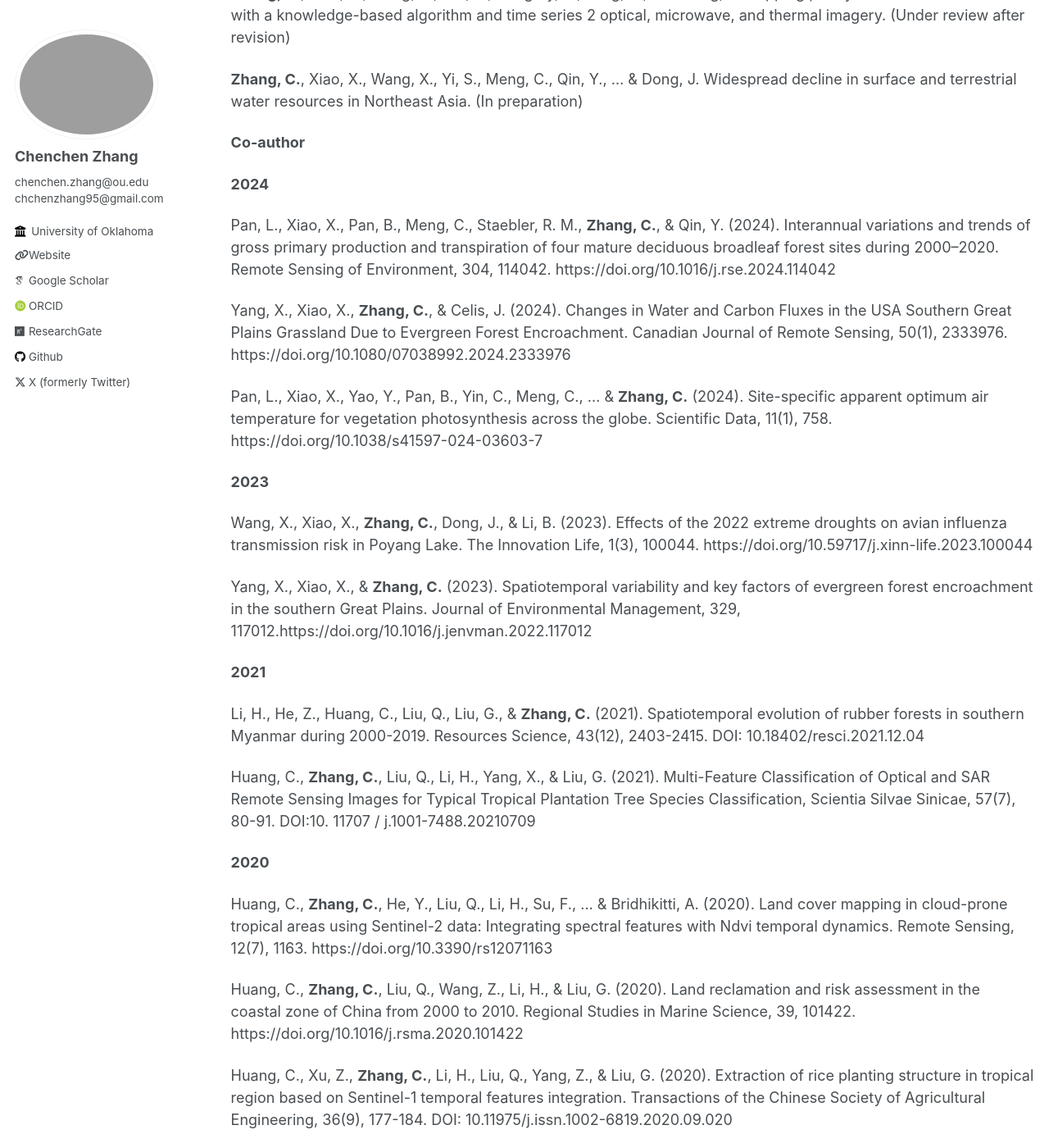
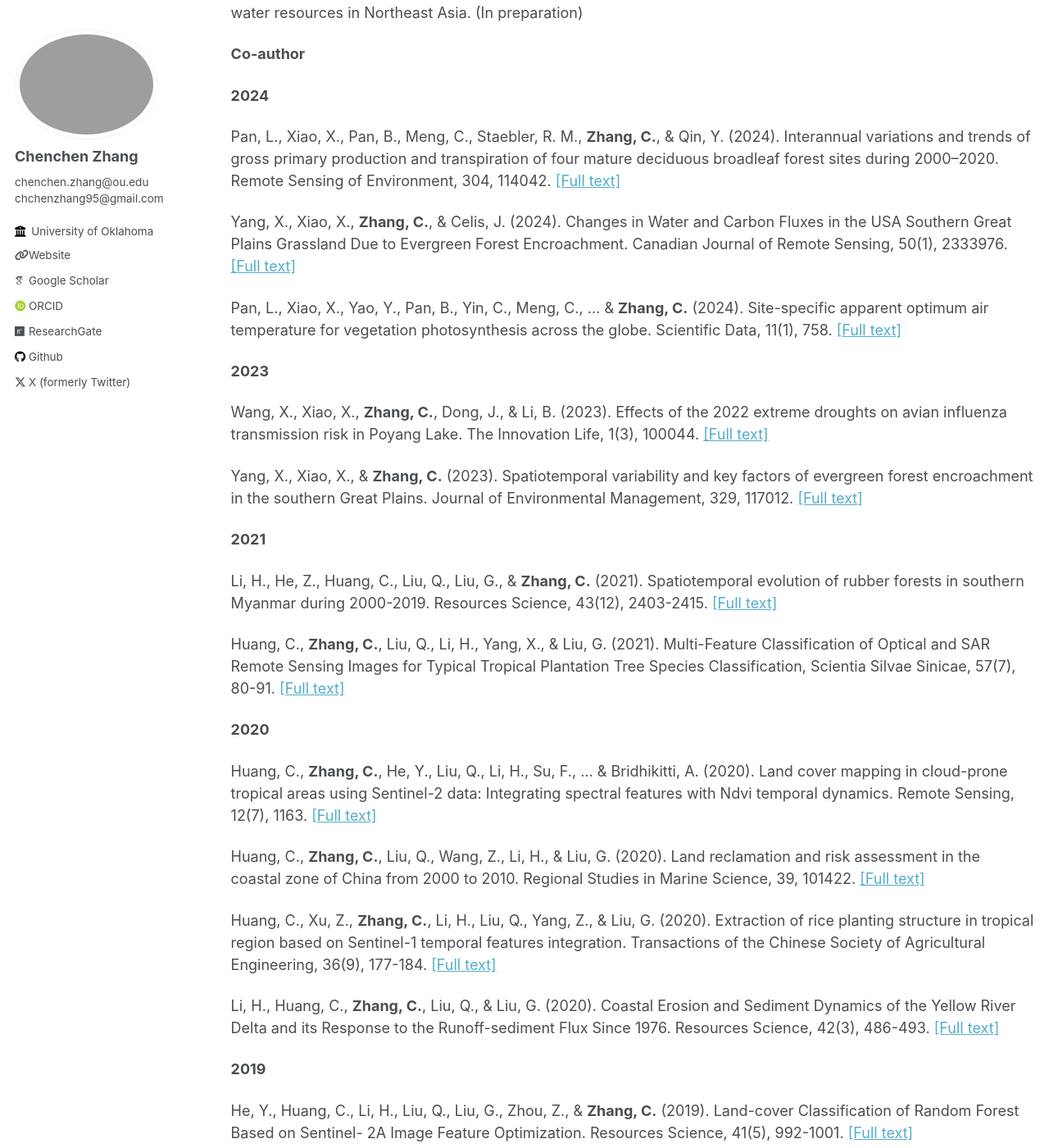
Before and after one commit to rszcc/rszcc.github.io, a Jekyll site: the page built from _pages/cv.md, in a window 1280 px wide and 1400 px high, scrolled down 2223 px. Shown: the whole window at 82% size. Built offline with Jekyll 4.4.1, drawn with Linux system fonts in a browser that asks for light colours; some web fonts are replaced; some of the changed text lies outside the part shown.

Commit message:
Update cv.md

```diff
--- a/_pages/cv.md
+++ b/_pages/cv.md
@@ -1,6 +1,6 @@
 ---
 layout: archive
-title: "CV"
+title: "Full CV download [here]()"
 permalink: /cv/
 author_profile: true
 redirect_from:
@@ -42,25 +42,25 @@ Peer-Reviewed Journal Articles ([Google Scholar](https://scholar.google.com/cita
 
 **2024**
 
-**Zhang, C.**, Xiao, X., Wang, X., Qin, Y., Doughty, R., Yang, X., ... & Dong, J. (2024). Mapping wetlands in Northeast China by using knowledge-based algorithms and microwave (PALSAR-2, Sentinel-1), optical (Sentinel-2, Landsat), and thermal (MODIS) images. Journal of Environmental Management, 349, 119618. https://doi.org/10.1016/j.jenvman.2023.119618
+**Zhang, C.**, Xiao, X., Wang, X., Qin, Y., Doughty, R., Yang, X., ... & Dong, J. (2024). Mapping wetlands in Northeast China by using knowledge-based algorithms and microwave (PALSAR-2, Sentinel-1), optical (Sentinel-2, Landsat), and thermal (MODIS) images. Journal of Environmental Management, 349, 119618. [[Full text]](https://doi.org/10.1016/j.jenvman.2023.119618)
 
 **2023**
 
-**Zhang, C.**, Xiao, X., Zhao, L., Qin, Y., Doughty, R., Wang, X., ... & Yang, X. (2023). Mapping Eucalyptus plantation in Guangxi, China by using knowledge-based algorithms and PALSAR-2, Sentinel-2, and Landsat images in 2020. International Journal of Applied Earth Observation and Geoinformation, 120, 103348. https://doi.org/10.1016/j.jag.2023.103348
+**Zhang, C.**, Xiao, X., Zhao, L., Qin, Y., Doughty, R., Wang, X., ... & Yang, X. (2023). Mapping Eucalyptus plantation in Guangxi, China by using knowledge-based algorithms and PALSAR-2, Sentinel-2, and Landsat images in 2020. International Journal of Applied Earth Observation and Geoinformation, 120, 103348. [[Full text]](https://doi.org/10.1016/j.jag.2023.103348)
 
-Huang, C., **Zhang, C.<sup>1</sup>** (2023). Time‐series remote sensing of rice paddy expansion in the Yellow River Delta: Towards sustainable ecological conservation in the context of water scarcity. Remote Sensing in Ecology and Conservation, 9(4), 454-468. https://doi.org/10.1002/rse2.320
+Huang, C., **Zhang, C.<sup>1</sup>** (2023). Time‐series remote sensing of rice paddy expansion in the Yellow River Delta: Towards sustainable ecological conservation in the context of water scarcity. Remote Sensing in Ecology and Conservation, 9(4), 454-468. [[Full text]](https://doi.org/10.1002/rse2.320)
 
 **2022**
 
-Huang, C., **Zhang, C.<sup>1</sup>** (2022). Characterizing urban growth in Vientiane from 2000 to 2019 using time-series optical and SAR-based estimates of urban land. International Journal of Applied Earth Observation and Geoinformation, 109, 102798. https://doi.org/10.1016/j.jag.2022.102798
+Huang, C., **Zhang, C.<sup>1</sup>** (2022). Characterizing urban growth in Vientiane from 2000 to 2019 using time-series optical and SAR-based estimates of urban land. International Journal of Applied Earth Observation and Geoinformation, 109, 102798. [[Full text]](https://doi.org/10.1016/j.jag.2022.102798)
 
-Huang, C., **Zhang, C.<sup>1</sup>**, Li, H. (2022). Assessment of the impact of rubber plantation expansion on regional carbon storage based on time series remote sensing and the invest model. Remote Sensing, 14(24), 6234. https://doi.org/10.3390/rs14246234
+Huang, C., **Zhang, C.<sup>1</sup>**, Li, H. (2022). Assessment of the impact of rubber plantation expansion on regional carbon storage based on time series remote sensing and the invest model. Remote Sensing, 14(24), 6234. [[Full text]](https://doi.org/10.3390/rs14246234)
 
 **2020**
 
-**Zhang, C.**, Huang, C., Li, H., Liu, Q., Li, J., Bridhikitti, A., & Liu, G. (2020). Effect of textural features in remote sensed data on rubber plantation extraction at different levels of spatial resolution. Forests, 11(4), 399. https://doi.org/10.3390/f11040399
+**Zhang, C.**, Huang, C., Li, H., Liu, Q., Li, J., Bridhikitti, A., & Liu, G. (2020). Effect of textural features in remote sensed data on rubber plantation extraction at different levels of spatial resolution. Forests, 11(4), 399. [[Full text]](https://doi.org/10.3390/f11040399)
 
-**Zhang, C.**, Huang, C., He, Y., Liu, Q., Li, H., Wu, C., &Liu, G. (2020). An analysis of the space-time patterns of precipitation-shallow groundwater depth interactions in the Yellow River Delta. Hydrogeology & Engineering Geology, 47(5), 21-30. DOI: 10.16030/j.cnki.issn.1000-3665.202002033
+**Zhang, C.**, Huang, C., He, Y., Liu, Q., Li, H., Wu, C., &Liu, G. (2020). An analysis of the space-time patterns of precipitation-shallow groundwater depth interactions in the Yellow River Delta. Hydrogeology & Engineering Geology, 47(5), 21-30. [[Full text]](https://www.swdzgcdz.com/en/article/doi/10.16030/j.cnki.issn.1000-3665.202002033)
 
 **Under Review and In Preparation**
 
@@ -74,38 +74,38 @@ Huang, C., **Zhang, C.<sup>1</sup>**, Li, H. (2022). Assessment of the impact of
 
 **2024**
 
-Pan, L., Xiao, X., Pan, B., Meng, C., Staebler, R. M., **Zhang, C.**, & Qin, Y. (2024). Interannual variations and trends of gross primary production and transpiration of four mature deciduous broadleaf forest sites during 2000–2020. Remote Sensing of Environment, 304, 114042. https://doi.org/10.1016/j.rse.2024.114042
+Pan, L., Xiao, X., Pan, B., Meng, C., Staebler, R. M., **Zhang, C.**, & Qin, Y. (2024). Interannual variations and trends of gross primary production and transpiration of four mature deciduous broadleaf forest sites during 2000–2020. Remote Sensing of Environment, 304, 114042. [[Full text]](https://doi.org/10.1016/j.rse.2024.114042)
 
-Yang, X., Xiao, X., **Zhang, C.**, & Celis, J. (2024). Changes in Water and Carbon Fluxes in the USA Southern Great Plains Grassland Due to Evergreen Forest Encroachment. Canadian Journal of Remote Sensing, 50(1), 2333976. https://doi.org/10.1080/07038992.2024.2333976
+Yang, X., Xiao, X., **Zhang, C.**, & Celis, J. (2024). Changes in Water and Carbon Fluxes in the USA Southern Great Plains Grassland Due to Evergreen Forest Encroachment. Canadian Journal of Remote Sensing, 50(1), 2333976. [[Full text]](https://doi.org/10.1080/07038992.2024.2333976)
 
 
-Pan, L., Xiao, X., Yao, Y., Pan, B., Yin, C., Meng, C., ... & **Zhang, C.** (2024). Site-specific apparent optimum air temperature for vegetation photosynthesis across the globe. Scientific Data, 11(1), 758. https://doi.org/10.1038/s41597-024-03603-7
+Pan, L., Xiao, X., Yao, Y., Pan, B., Yin, C., Meng, C., ... & **Zhang, C.** (2024). Site-specific apparent optimum air temperature for vegetation photosynthesis across the globe. Scientific Data, 11(1), 758. [[Full text]](https://doi.org/10.1038/s41597-024-03603-7)
 
 **2023**
 
-Wang, X., Xiao, X., **Zhang, C.**, Dong, J., & Li, B. (2023). Effects of the 2022 extreme droughts on avian influenza transmission risk in Poyang Lake. The Innovation Life, 1(3), 100044. https://doi.org/10.59717/j.xinn-life.2023.100044
+Wang, X., Xiao, X., **Zhang, C.**, Dong, J., & Li, B. (2023). Effects of the 2022 extreme droughts on avian influenza transmission risk in Poyang Lake. The Innovation Life, 1(3), 100044. [[Full text]](https://doi.org/10.59717/j.xinn-life.2023.100044)
 
-Yang, X., Xiao, X., & **Zhang, C.** (2023). Spatiotemporal variability and key factors of evergreen forest encroachment in the southern Great Plains. Journal of Environmental Management, 329, 117012.https://doi.org/10.1016/j.jenvman.2022.117012
+Yang, X., Xiao, X., & **Zhang, C.** (2023). Spatiotemporal variability and key factors of evergreen forest encroachment in the southern Great Plains. Journal of Environmental Management, 329, 117012. [[Full text]](https://doi.org/10.1016/j.jenvman.2022.117012)
 
 **2021**
 
-Li, H., He, Z., Huang, C., Liu, Q., Liu, G., & **Zhang, C.** (2021). Spatiotemporal evolution of rubber forests in southern Myanmar during 2000-2019. Resources Science, 43(12), 2403-2415. DOI: 10.18402/resci.2021.12.04
+Li, H., He, Z., Huang, C., Liu, Q., Liu, G., & **Zhang, C.** (2021). Spatiotemporal evolution of rubber forests in southern Myanmar during 2000-2019. Resources Science, 43(12), 2403-2415. [[Full text]](https://www.resci.cn/EN/10.18402/resci.2021.12.04)
 
-Huang, C., **Zhang, C.**, Liu, Q., Li, H., Yang, X., & Liu, G. (2021). Multi-Feature Classification of Optical and SAR Remote Sensing Images for Typical Tropical Plantation Tree Species Classification, Scientia Silvae Sinicae, 57(7), 80-91. DOI:10. 11707 / j.1001-7488.20210709
+Huang, C., **Zhang, C.**, Liu, Q., Li, H., Yang, X., & Liu, G. (2021). Multi-Feature Classification of Optical and SAR Remote Sensing Images for Typical Tropical Plantation Tree Species Classification, Scientia Silvae Sinicae, 57(7), 80-91. [[Full text]](http://www.linyekexue.net/EN/10.11707/j.1001-7488.20210709)
 
 **2020**
 
-Huang, C., **Zhang, C.**, He, Y., Liu, Q., Li, H., Su, F., ... & Bridhikitti, A. (2020). Land cover mapping in cloud-prone tropical areas using Sentinel-2 data: Integrating spectral features with Ndvi temporal dynamics. Remote Sensing, 12(7), 1163. https://doi.org/10.3390/rs12071163
+Huang, C., **Zhang, C.**, He, Y., Liu, Q., Li, H., Su, F., ... & Bridhikitti, A. (2020). Land cover mapping in cloud-prone tropical areas using Sentinel-2 data: Integrating spectral features with Ndvi temporal dynamics. Remote Sensing, 12(7), 1163. [[Full text]](https://doi.org/10.3390/rs12071163)
 
-Huang, C., **Zhang, C.**, Liu, Q., Wang, Z., Li, H., & Liu, G. (2020). Land reclamation and risk assessment in the coastal zone of China from 2000 to 2010. Regional Studies in Marine Science, 39, 101422. https://doi.org/10.1016/j.rsma.2020.101422
+Huang, C., **Zhang, C.**, Liu, Q., Wang, Z., Li, H., & Liu, G. (2020). Land reclamation and risk assessment in the coastal zone of China from 2000 to 2010. Regional Studies in Marine Science, 39, 101422. [[Full text]](https://doi.org/10.1016/j.rsma.2020.101422)
 
-Huang, C., Xu, Z., **Zhang, C.**, Li, H., Liu, Q., Yang, Z., & Liu, G. (2020). Extraction of rice planting structure in tropical region based on Sentinel-1 temporal features integration. Transactions of the Chinese Society of Agricultural Engineering, 36(9), 177-184. DOI: 10.11975/j.issn.1002-6819.2020.09.020
+Huang, C., Xu, Z., **Zhang, C.**, Li, H., Liu, Q., Yang, Z., & Liu, G. (2020). Extraction of rice planting structure in tropical region based on Sentinel-1 temporal features integration. Transactions of the Chinese Society of Agricultural Engineering, 36(9), 177-184. [[Full text]](http://tsg.tcsae.org/nygcxb/article/abstract/20200920?st=search)
 
-Li, H., Huang, C., **Zhang, C.**, Liu, Q., & Liu, G. (2020). Coastal Erosion and Sediment Dynamics of the Yellow River Delta and its Response to the Runoff-sediment Flux Since 1976. Resources Science, 42(3), 486-493. DOI: 10.18402/resci.2020.03.07
+Li, H., Huang, C., **Zhang, C.**, Liu, Q., & Liu, G. (2020). Coastal Erosion and Sediment Dynamics of the Yellow River Delta and its Response to the Runoff-sediment Flux Since 1976. Resources Science, 42(3), 486-493. [[Full text]](https://www.resci.cn/EN/10.18402/resci.2020.03.07)
 
 **2019**
 
-He, Y., Huang, C., Li, H., Liu, Q., Liu, G., Zhou, Z., & **Zhang, C.** (2019). Land-cover Classification of Random Forest Based on Sentinel- 2A Image Feature Optimization. Resources Science, 41(5), 992-1001. DOI: 10.18402/resci.2019.05.15
+He, Y., Huang, C., Li, H., Liu, Q., Liu, G., Zhou, Z., & **Zhang, C.** (2019). Land-cover Classification of Random Forest Based on Sentinel- 2A Image Feature Optimization. Resources Science, 41(5), 992-1001. [[Full text]](https://www.resci.cn/EN/10.18402/resci.2019.05.15)
 
 
 Conference Presentations
@@ -149,10 +148,9 @@ Services and Outreach
 **Scientific conferences**
 
 * **2024** I served as a Student/Early Career Convener for the American
-Geophysical Union 2023 Fall Meeting session “Forest cover dynamics, drivers, and impacts under diverse human activities and climate change”.
+Geophysical Union (AGU) 2024 Fall Meeting session “Forest cover dynamics, drivers, and impacts under diverse human activities and climate change”.
 
-* **2023** I served as a Student/Early Career Convener and Outstanding Student Presentation Awards (OSPA) Liaisons for the American
-Geophysical Union 2023 Fall Meeting session “Advances in land cover and land use changes: data products, driving factors, and impacts”.
+* **2023** I served as a Student/Early Career Convener and Outstanding Student Presentation Awards (OSPA) Liaisons for the AGU 2023 Fall Meeting session “Advances in land cover and land use changes: data products, driving factors, and impacts”.
 
 **Journal referee**
 
@@ -186,7 +184,7 @@ Honors and Awards
 ======
 **2024**
 
-* Best Student Poster Presentation, International Association for Landscape Ecology–North America (IALE-NA) annual meeting 2024
+* [Best Student Poster Presentation](https://www.ialena.org/awards.html), International Association for Landscape Ecology–North America (IALE-NA) annual meeting 2024
 
 * Robberson Conference Presentation and Creative Exhibition Travel Grant, University of Oklahoma (OU)
 
```
Also changed, not shown: other parts of _pages/cv.md (+1 -2 lines).
